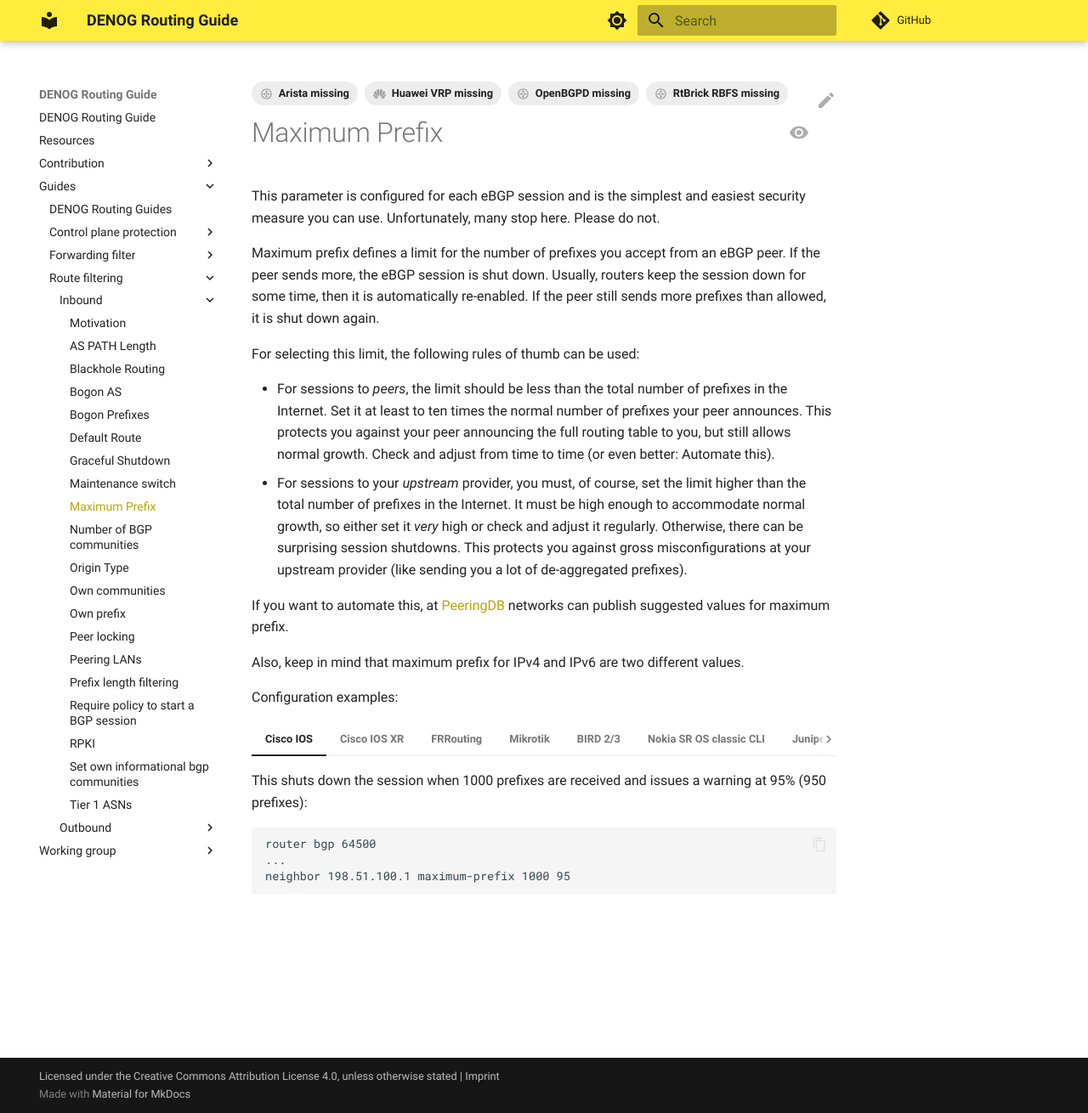
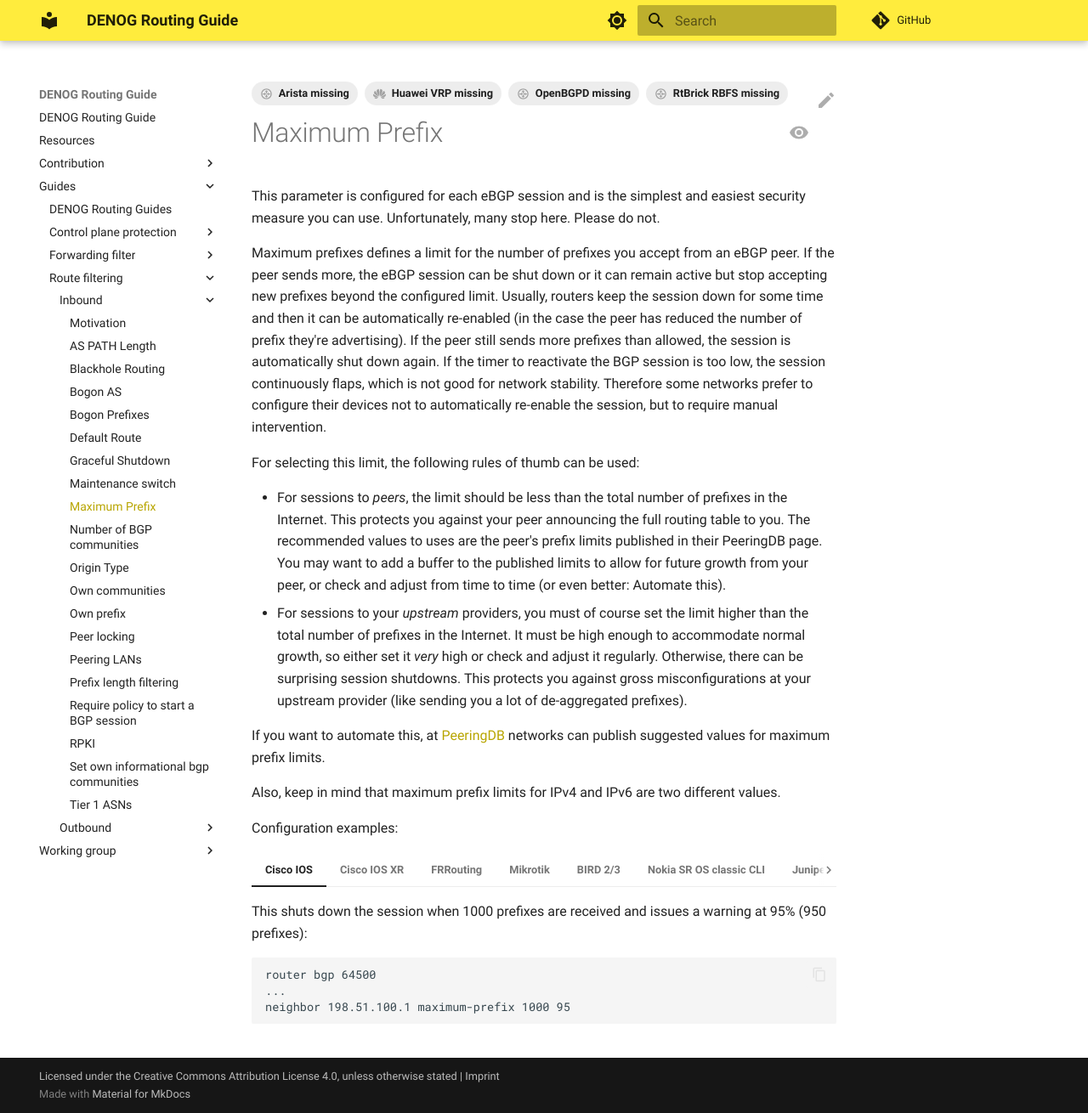
Before and after one commit to denog/routing-guide, an MkDocs documentation site: the page built from docs/guides/route_filtering/inbound/max_prefix.md, in a window 1280 px wide and 1310 px high. Shown: the whole window at 85% size. Built offline with MkDocs 1.6.1 and Material for MkDocs 9.7.7, drawn with Linux system fonts in a browser that asks for light colours; comment, search, counter and statistics services are not loaded.

Commit message:
Add Arista prefix limits and tidy prefix limit documentation

````diff
--- a/docs/guides/route_filtering/inbound/max_prefix.md
+++ b/docs/guides/route_filtering/inbound/max_prefix.md
@@ -10,16 +10,16 @@
 
 This parameter is configured for each eBGP session and is the simplest and easiest security measure you can use. Unfortunately, many stop here. Please do not.
 
-Maximum prefix defines a limit for the number of prefixes you accept from an eBGP peer. If the peer sends more, the eBGP session is shut down. Usually, routers keep the session down for some time, then it is automatically re-enabled. If the peer still sends more prefixes than allowed, it is shut down again.
+Maximum prefixes defines a limit for the number of prefixes you accept from an eBGP peer. If the peer sends more, the eBGP session can be shut down or it can remain active but stop accepting new prefixes beyond the configured limit. Usually, routers keep the session down for some time and then it can be automatically re-enabled (in the case the peer has reduced the number of prefix they're advertising). If the peer still sends more prefixes than allowed, the session is automatically shut down again. If the timer to reactivate the BGP session is too low, the session continuously flaps, which is not good for network stability. Therefore some networks prefer to configure their devices not to automatically re-enable the session, but to require manual intervention.
 
 For selecting this limit, the following rules of thumb can be used:
 
-- For sessions to *peers*, the limit should be less than the total number of prefixes in the Internet. Set it at least to ten times the normal number of prefixes your peer announces. This protects you against your peer announcing the full routing table to you, but still allows normal growth. Check and adjust from time to time (or even better: Automate this).
-- For sessions to your *upstream* provider, you must, of course, set the limit higher than the total number of prefixes in the Internet. It must be high enough to accommodate normal growth, so either set it *very* high or check and adjust it regularly. Otherwise, there can be surprising session shutdowns. This protects you against gross misconfigurations at your upstream provider (like sending you a lot of de-aggregated prefixes).
+- For sessions to *peers*, the limit should be less than the total number of prefixes in the Internet. This protects you against your peer announcing the full routing table to you. The recommended values to uses are the peer's prefix limits published in their PeeringDB page. You may want to add a buffer to the published limits to allow for future growth from your peer, or check and adjust from time to time (or even better: Automate this).
+- For sessions to your *upstream* providers, you must of course set the limit higher than the total number of prefixes in the Internet. It must be high enough to accommodate normal growth, so either set it *very* high or check and adjust it regularly. Otherwise, there can be surprising session shutdowns. This protects you against gross misconfigurations at your upstream provider (like sending you a lot of de-aggregated prefixes).
 
-If you want to automate this, at [PeeringDB](https://peeringdb.com) networks can publish suggested values for maximum prefix.
+If you want to automate this, at [PeeringDB](https://peeringdb.com) networks can publish suggested values for maximum prefix limits.
 
-Also, keep in mind that maximum prefix for IPv4 and IPv6 are two different values.
+Also, keep in mind that maximum prefix limits for IPv4 and IPv6 are two different values.
 
 Configuration examples:
 
@@ -93,3 +93,33 @@
     ```
 
     It's not possible to configure a threshold value or adjust the action after limit is exceeded.
+
+=== "Arista EOS legacy"
+    This shuts down the session when 1000 prefixes are received and issues a warning at 95% (950 prefixes):
+    ```
+    router bgp 64500
+    ...
+    neighbor 198.51.100.1 maximum-routes 1000 warning-limit 95 percent
+    ```
+
+    This does not shut down the session but stops accepting new prefixes beyond 1000 and issues a warning at 95% (950 prefixes):
+    ```
+    router bgp 64500
+    ...
+    neighbor 198.51.100.1 maximum-routes 1000 warning-limit 95 percent warning-only
+    ```
+
+=== "Arista EOS RCF"
+    This shuts down the session when 1000 prefixes are received and issues a warning at 95% (950 prefixes):
+    ```
+    router bgp 64500
+    ...
+    neighbor 198.51.100.1 maximum-routes 1000 warning-limit 95 percent
+    ```
+
+    This does not shut down the session but stops accepting new prefixes beyond 1000 and issues a warning at 95% (950 prefixes):
+    ```
+    router bgp 64500
+    ...
+    neighbor 198.51.100.1 maximum-routes 1000 warning-limit 95 percent warning-only
+    ```
````
